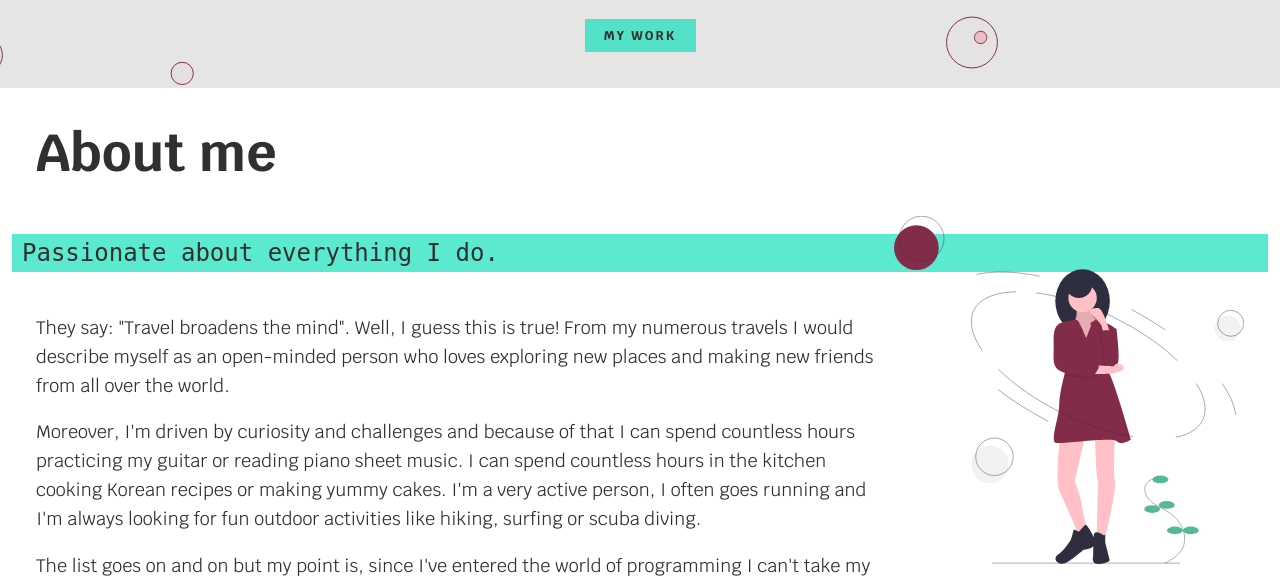
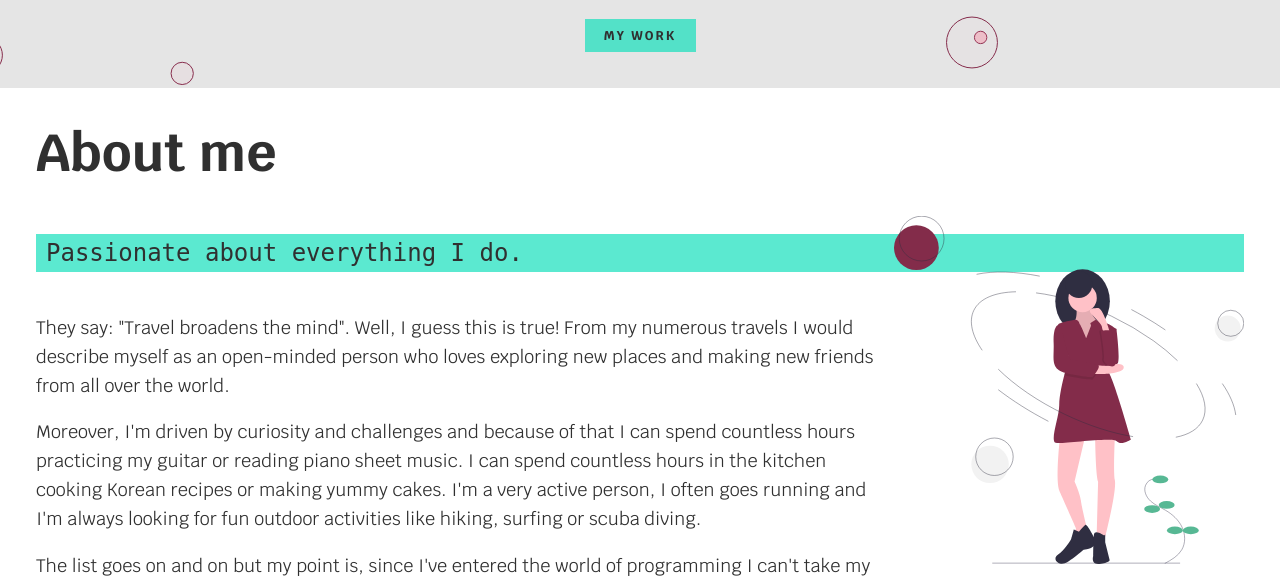
Before and after one commit to shinboram-90/cv-portfolio, a PHP site: page / in a window 1280 px wide. Shown: the part 940-1516 px from the top of the page. Run offline with PHP 8.4, Linux system fonts and the light colour scheme; some web fonts are replaced.

Commit message:
small bug fixed

```diff
--- a/assets/css/components/_about.css
+++ b/assets/css/components/_about.css
@@ -28,12 +28,12 @@
   .section__subtitle--about {
     grid-column: 1 / -1;
     grid-row: 2;
-    position: relative;
-    left: -1em;
+    /* position: relative; */
+    /* left: -1em;
     width: calc(100% + 2em);
     padding-left: 1em;
     padding-right: calc(200px + 8em);
-    margin: 0;
+    margin: 0; */
   }
 }
 
--- a/assets/css/components/_intro.css
+++ b/assets/css/components/_intro.css
@@ -46,6 +46,6 @@
     grid-row: 2;
     text-align: right;
     position: relative;
-    width: 100%;
+    /* width: 100%; */
   }
 }
--- a/assets/css/style.css
+++ b/assets/css/style.css
@@ -119,7 +119,7 @@ h4 {
   font-family: var(--ff-secondary);
   margin-bottom: 1em;
   border: none;
-  /* width: 100%; */
+  width: 100%;
 }
 
 section {
```
